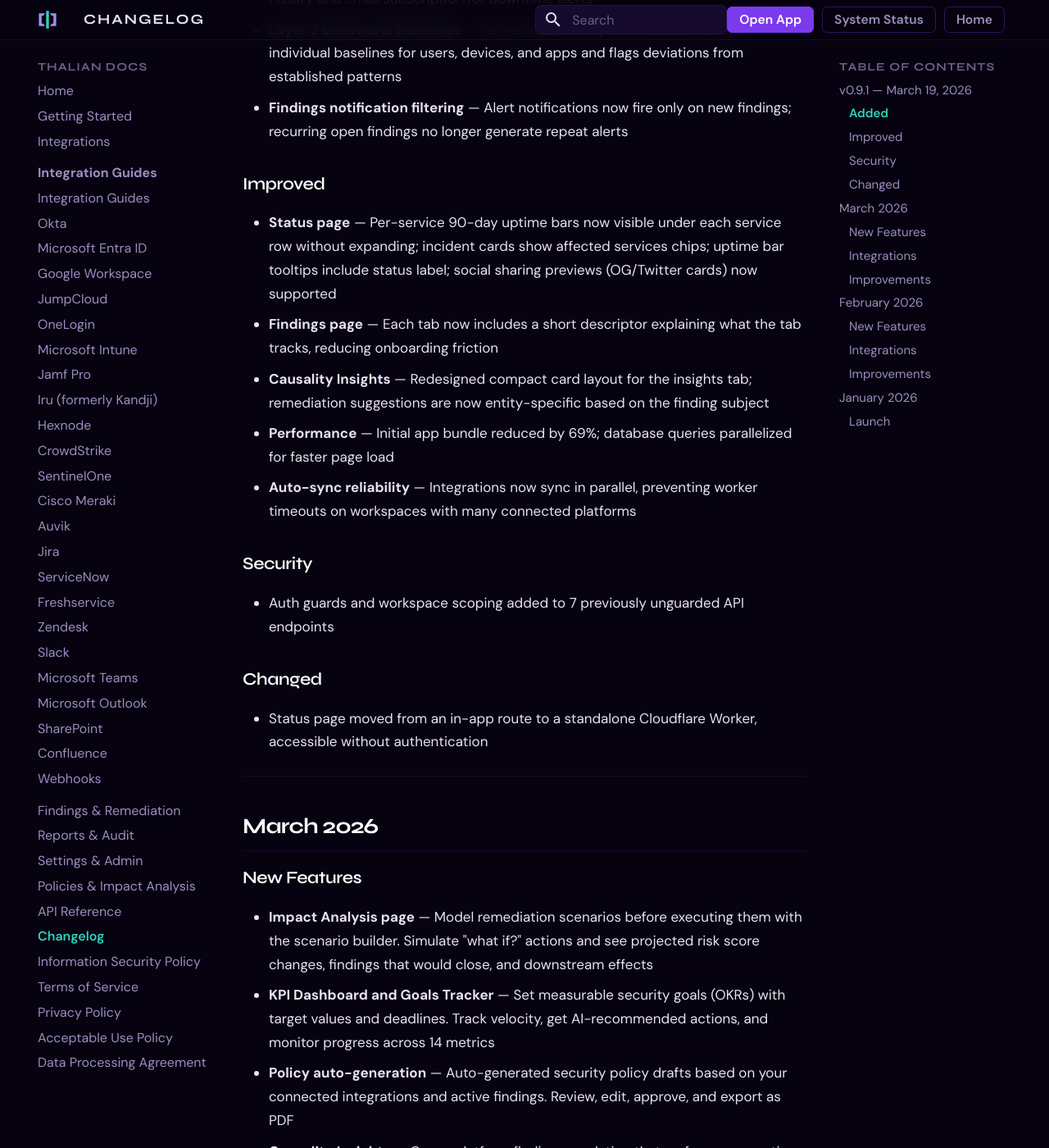
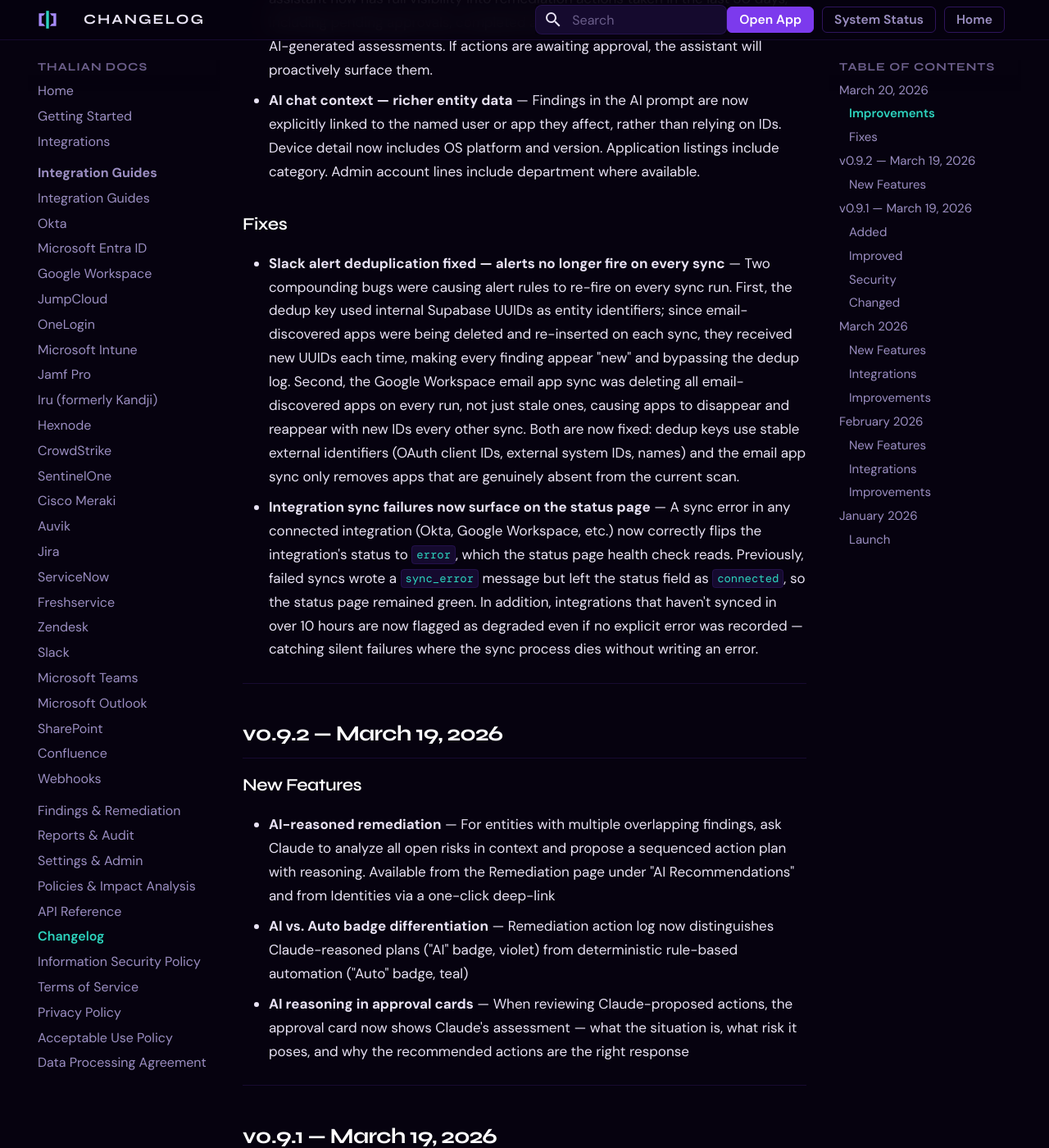
Before and after one commit to tori-mf13/thalian-docs, an MkDocs documentation site: the page built from docs/changelog.md, in a window 1280 px wide and 1400 px high, scrolled down 444 px. Shown: the whole window at 82% size. Built offline with MkDocs 1.6.1 and Material for MkDocs 9.7.7, drawn with Linux system fonts in a browser that asks for light colours; some of the changed text lies outside the part shown.

```diff
--- a/docs/changelog.md
+++ b/docs/changelog.md
@@ -1,6 +1,30 @@
 # Changelog
 
 Notable changes, new features, and fixes for the Thalian platform.
+
+---
+
+## March 20, 2026
+
+### Improvements
+
+- **AI chat context — remediation history and prior assessments** — The AI assistant now has full visibility into remediation actions taken in the last 30 days, including pending approvals, completed actions, and Claude's prior reasoning from AI-generated assessments. If actions are awaiting approval, the assistant will proactively surface them.
+- **AI chat context — richer entity data** — Findings in the AI prompt are now explicitly linked to the named user or app they affect, rather than relying on IDs. Device detail now includes OS platform and version. Application listings include category. Admin account lines include department where available.
+
+### Fixes
+
+- **Slack alert deduplication fixed — alerts no longer fire on every sync** — Two compounding bugs were causing alert rules to re-fire on every sync run. First, the dedup key used internal Supabase UUIDs as entity identifiers; since email-discovered apps were being deleted and re-inserted on each sync, they received new UUIDs each time, making every finding appear "new" and bypassing the dedup log. Second, the Google Workspace email app sync was deleting all email-discovered apps on every run, not just stale ones, causing apps to disappear and reappear with new IDs every other sync. Both are now fixed: dedup keys use stable external identifiers (OAuth client IDs, external system IDs, names) and the email app sync only removes apps that are genuinely absent from the current scan.
+- **Integration sync failures now surface on the status page** — A sync error in any connected integration (Okta, Google Workspace, etc.) now correctly flips the integration's status to `error`, which the status page health check reads. Previously, failed syncs wrote a `sync_error` message but left the status field as `connected`, so the status page remained green. In addition, integrations that haven't synced in over 10 hours are now flagged as degraded even if no explicit error was recorded — catching silent failures where the sync process dies without writing an error.
+
+---
+
+## v0.9.2 — March 19, 2026
+
+### New Features
+
+- **AI-reasoned remediation** — For entities with multiple overlapping findings, ask Claude to analyze all open risks in context and propose a sequenced action plan with reasoning. Available from the Remediation page under "AI Recommendations" and from Identities via a one-click deep-link
+- **AI vs. Auto badge differentiation** — Remediation action log now distinguishes Claude-reasoned plans ("AI" badge, violet) from deterministic rule-based automation ("Auto" badge, teal)
+- **AI reasoning in approval cards** — When reviewing Claude-proposed actions, the approval card now shows Claude's assessment — what the situation is, what risk it poses, and why the recommended actions are the right response
 
 ---
 
@@ -91,7 +115,7 @@ Notable changes, new features, and fixes for the Thalian platform.
 - **6 RBAC roles** with enforced permission hierarchy
 - **AES-256-GCM encryption** for all integration credentials
 - **Immutable audit log** with SHA-256 integrity hashing
-- **Free, Pro, and Enterprise plans** with 14-day Pro trial for new workspaces
+- **Free, Pro, and Enterprise plans** with 30-day Pro trial for new workspaces
 
 ---
 
```
Also changed, not shown: docs/getting-started.md (+1 -1 lines), docs/settings-and-admin.md (+1 -1 lines), docs/terms-of-service.md (+1 -1 lines).
